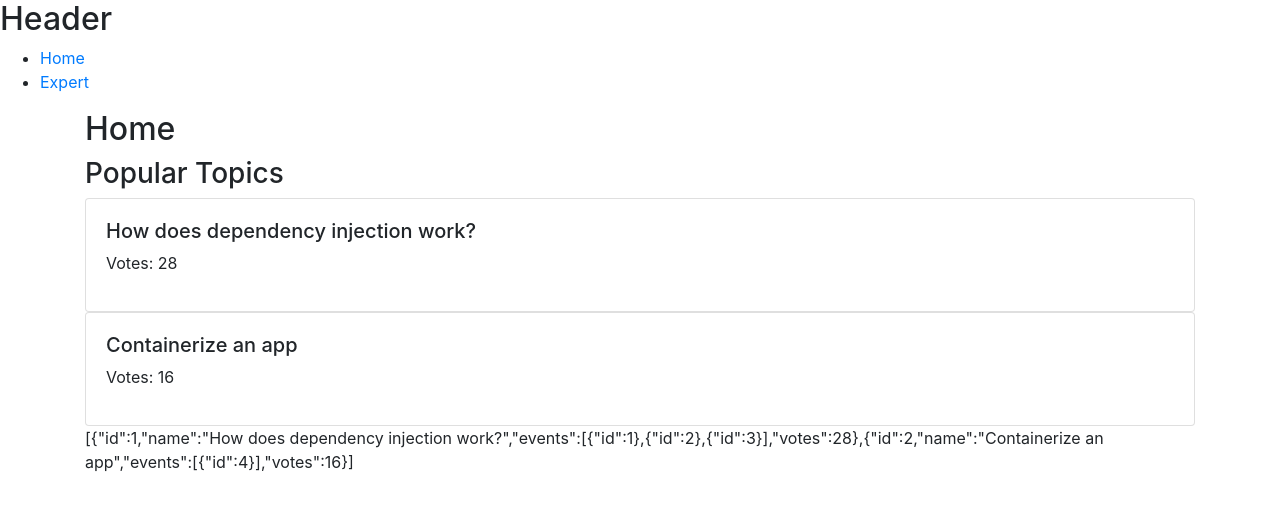
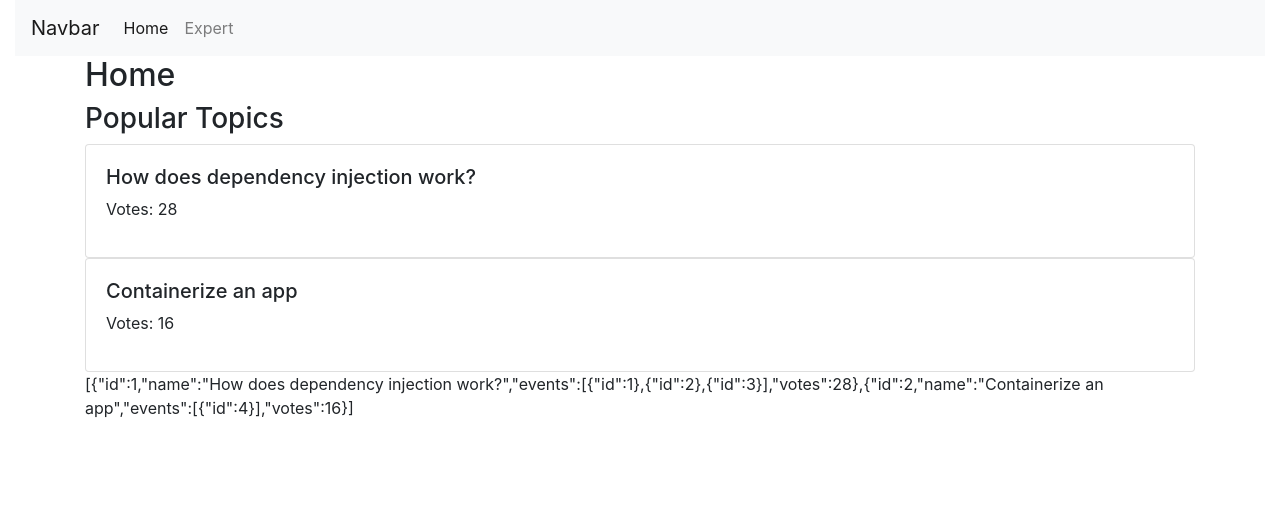
Before and after one commit to RightpointLabs/shepherd-ui, a React (Create React App) app: page / in a window 1280 px wide. Shown: the top 510 px of the page. Built offline with nearby package versions, Linux system fonts and the light colour scheme.

Commit message:
Nav formatting

```diff
--- a/src/components/header/header.jsx
+++ b/src/components/header/header.jsx
@@ -3,17 +3,24 @@
 
 const Header = () => {
     return (
-        <div>
-            <h2>Header</h2>
+        <div className="container-fluid">
+            <nav className="navbar navbar-expand-lg navbar-light bg-light">
+                <a className="navbar-brand" href="#">Navbar</a>
+                <button className="navbar-toggler" type="button" data-toggle="collapse" data-target="#navbarSupportedContent" aria-controls="navbarSupportedContent" aria-expanded="false" aria-label="Toggle navigation">
+                    <span className="navbar-toggler-icon"></span>
+                </button>
 
-            <ul>
-                <li>
-                    <Link to="/">Home</Link>
-                </li>
-                <li>
-                    <Link to="/expert">Expert</Link>
-                </li>
-            </ul>
+                <div className="collapse navbar-collapse" id="navbarSupportedContent">
+                    <ul className="navbar-nav mr-auto">
+                        <li className="nav-item active">
+                            <Link className="nav-link" to="/">Home</Link>
+                        </li>
+                        <li className="nav-item">
+                            <Link className="nav-link" to="/expert">Expert</Link>
+                        </li>
+                    </ul>
+                </div>
+            </nav>
         </div>
     );
 };
```
